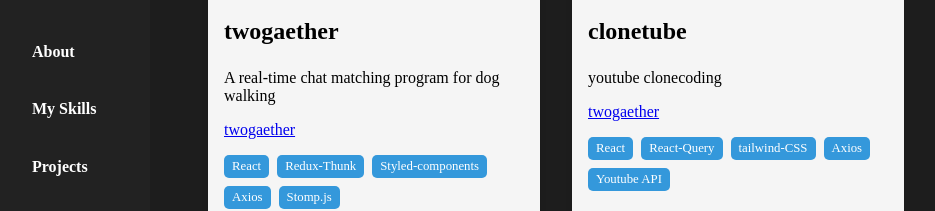
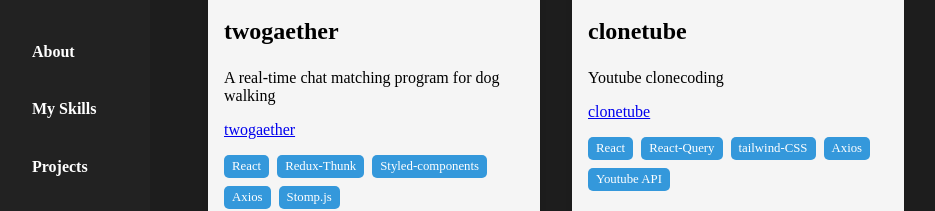
Before and after one commit to wldnr1208/portfolio, a Next.js app in the folder portfolio/: page /myproject in a window 1280 px wide. Shown: the part 266-477 px from the top of the page, without its empty margins (0-935 px from the left). Built offline with nearby package versions, Linux system fonts and the light colour scheme.

Commit message:
[feat] 프로젝트 제목 수정

```diff
--- a/portfolio/src/pages/myproject.tsx
+++ b/portfolio/src/pages/myproject.tsx
@@ -29,7 +29,7 @@
   },
   {
     title: "clonetube",
-    description: "youtube clonecoding",
+    description: "Youtube clonecoding",
     technologies: [
       "React",
       "React-Query",
@@ -51,7 +51,7 @@
     <Image src={project.imageUrl} alt={project.title} />
     <Title>{project.title}</Title>
     <Description>{project.description}</Description>
-    <a href={project.visit}>twogaether</a>
+    <a href={project.visit}>{project.title}</a>
     <Technologies>
       {project.technologies.map((technology) => (
         <Technology key={technology}>{technology}</Technology>
```
